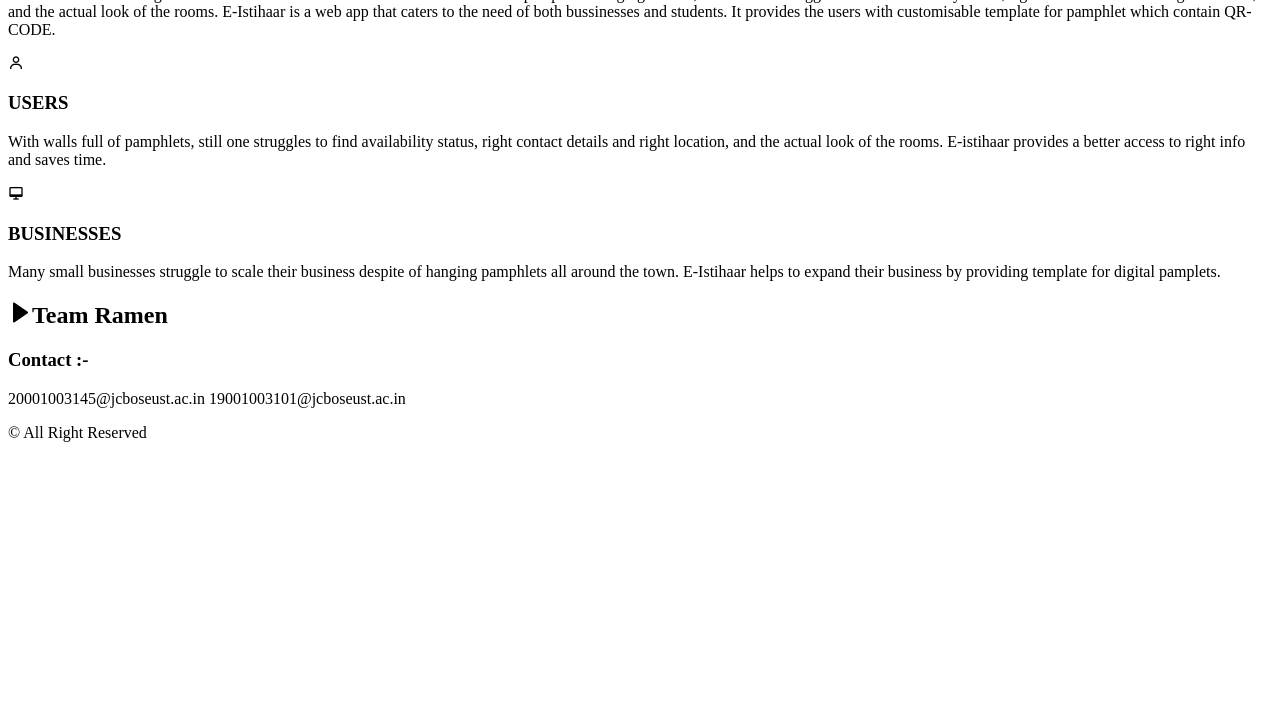
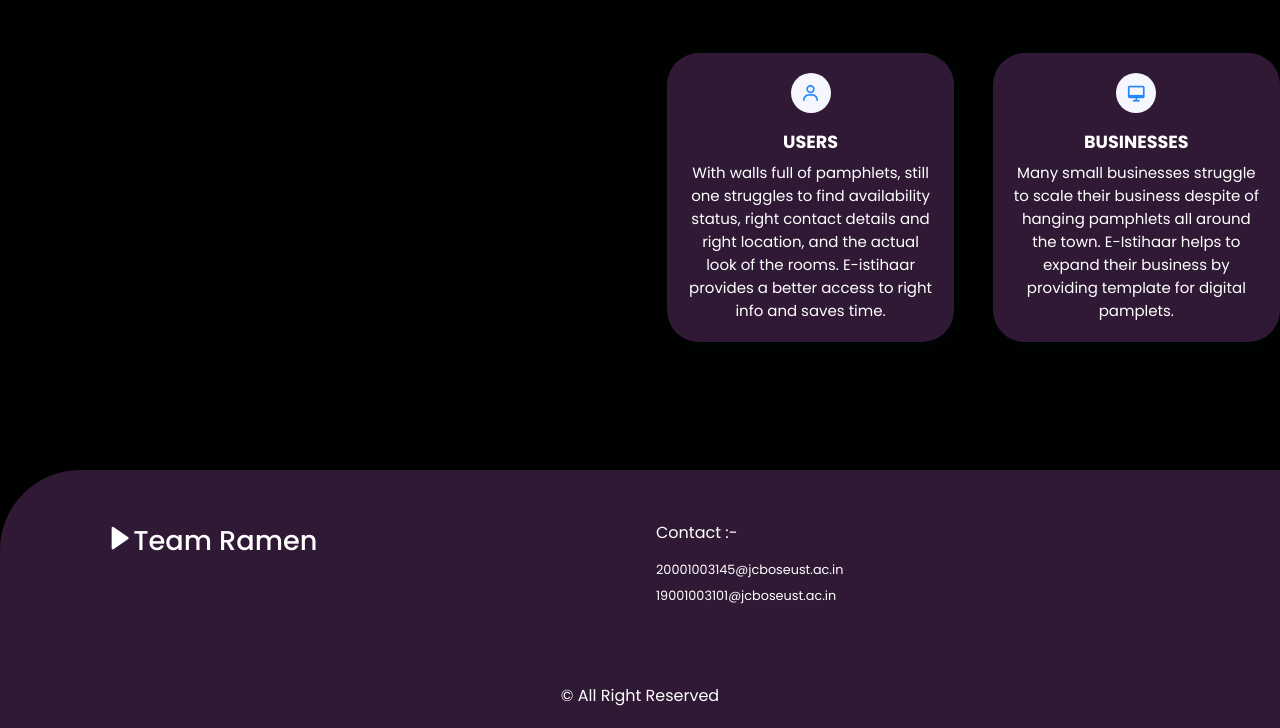
Before and after one commit to A-maan18/E-istihaar, a PHP site: page / in a window 1280 px wide. Shown: the part 864-1592 px from the top of the page. Before the commit the page ends 1306 px from the top, so only its background shows below. Run offline with PHP 8.4, Linux system fonts and the light colour scheme.

Commit message:
Update style.css

```diff
--- a/styles/style.css
+++ b/styles/style.css
@@ -1 +1,198 @@
-/* syles.css */
+/* Google fonts */
+    @import url('https://fonts.googleapis.com/css2?family=Poppins:wght@400;500;600;700&display=swap');
+
+    /* Universal Selectors */
+    *{
+      font-family: 'Poppins', sans-serif;
+      margin: 0;
+      padding: 0;
+      box-sizing: border-box;
+      scroll-behavior: smooth;
+      scroll-padding-top: 4rem;
+      list-style: none;
+      text-decoration: none;
+    }
+
+    /* variables */
+
+    :root{
+
+      /* color */
+      --main-color: #2288ff;
+      --second-color: #192f6a;
+      --text-color: #314862;
+      --bg-color: #fff;
+
+      --dark-bg-color: black;
+      --dark-main-color: #301934;
+
+      /* Box Shadow */
+      --box-shadow: 2px 2px 18px rgb(14 52 54 / 15%)
+    }
+    img{
+      width: 100%;
+    }
+    body{
+      color: var(--bg-color);
+      background-color: var(--dark-bg-color);
+    }
+    header{
+      display: block;
+      width: 100%;
+      background: var(--dark-bg-color);
+      top: 0;
+      left: 0;
+      z-index: 100;
+    }
+    section{
+      padding: 4.5rem 0 3rem;
+    }
+
+    /* Header */
+    .container{
+      max-width: 1068px;
+      margin-left:auto;
+      margin-right:auto;
+    }
+    .nav{
+    }
+    .logo{
+      display: block;
+      width: 500px;
+      margin: -100px auto -170px auto;
+    }
+    .btn{
+      padding: 8px 18px;
+      background: var(--dark-main-color);
+      color: var(--bg-color);
+      border-radius:5rem;
+    }
+    .btn:hover{
+      background: var(--main-color);
+    }
+                                  /* HOME  STYLING */
+    @keyframes typing {
+      from { width: 0 }
+      to{
+        width: 100%;
+        }
+    }
+    #h1 {
+      overflow: hidden;
+      border-right: .10em solid orange;
+      white-space: nowrap;
+      animation:typing 1s forwards;
+      font-size: 1.6rem;
+      width: 0;
+      padding:10px;
+    }
+    #h2 {
+      overflow: hidden;
+      border-right: .10em solid orange;
+      white-space: nowrap;
+      animation:typing 1s forwards;
+      animation-delay: 2s;
+      font-size: 1.6rem;
+      width: 0;
+      padding:10px;
+    }
+
+
+                             /* ABOUT-US  STYLING */
+    .about{
+      margin-top: 80px;
+      margin-bottom: 10px;
+    }
+    .about-container{
+      margin: 0 15%;
+      text-align: left;
+    }
+    .about-img{
+      width: 50%;
+     float:left;
+     margin-right: 3%;
+     border-top-left-radius: 1.5rem;
+     border-bottom-left-radius: 1.5rem;
+     border-bottom-right-radius: 1.5rem;
+    }
+    .learn-more-btn{
+      position: relative;
+      top:30px;
+    }
+    .contact-para{
+      margin:0 auto;
+    }
+                                      /*  SALES   STYLING */
+    .sales{
+      display: grid;
+      grid-template-columns: repeat(auto-fit, minmax(240px, auto));
+      gap: 2.4rem;
+      margin-bottom: 80px;
+    }
+    .sales .box{
+      padding: 20px;
+      background: var(--dark-main-color);
+      box-shadow: var(--box-shadow);
+      text-align: center;
+      border-radius: 2rem;
+    }
+    .sales .box:hover{
+      background: var(--main-color);
+      color: var(--bg-color);
+      transition: 0.4s all linear;
+    }
+    .sales .box .bx{
+      padding: 10px;
+      border-radius: 50%;
+      background: #f6f6fe;
+      color: var(--main-color);
+      font-size: 20px;
+    }
+    .sales .box h3{
+      font-size: 1.1rem;
+      margin: 1rem 0 0.4rem;
+    }
+    .sales .box p{
+      font-size: 00.938rem;
+    }
+
+          /*   FOOTER STYLING    */
+    .footer{
+      background: var(--dark-main-color);
+      color: var(--bg-color);
+      border-radius: 5rem 0 0 0;
+      padding: 50px;
+    }
+    .footer-container{
+      display: grid;
+      grid-template-columns: repeat(auto-fit, minmax(240px,auto));
+      gap:2rem;
+    }
+    .footer-container h2{
+      font-size:1.7rem;
+      font-weight: 500;
+    }
+    .footer-box{
+      display: flex;
+      flex-direction: column;
+    }
+    .footer-box h3{
+      margin-bottom: 1rem;
+      font-size: 1rem;
+      font-weight: 400;
+    }
+    .footer-box a{
+      font-size: 0.8rem;
+      color: var(--bg-color);
+      font-weight: 400;
+      margin-bottom: 0.5rem;
+    }
+    .footer-box a:hover{
+      color: var(--bg-color);
+    }
+    .copyright{
+      padding: 20px;
+      text-align: center;
+      color: var(--bg-color);
+      background: var(--dark-main-color);
+    }
```
